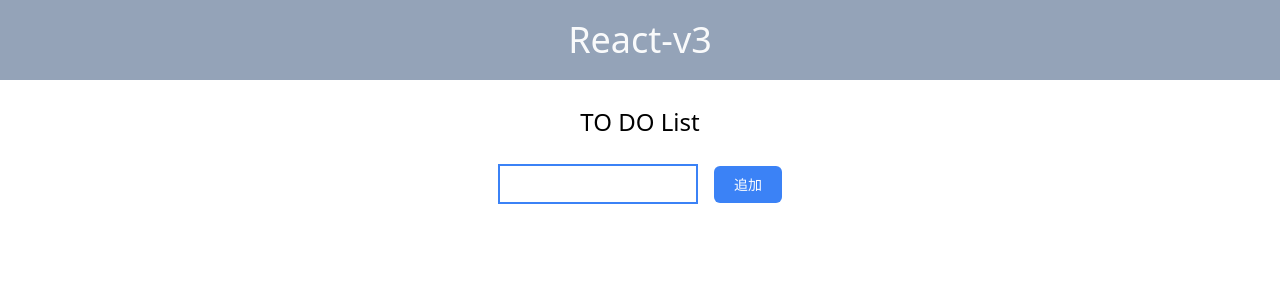
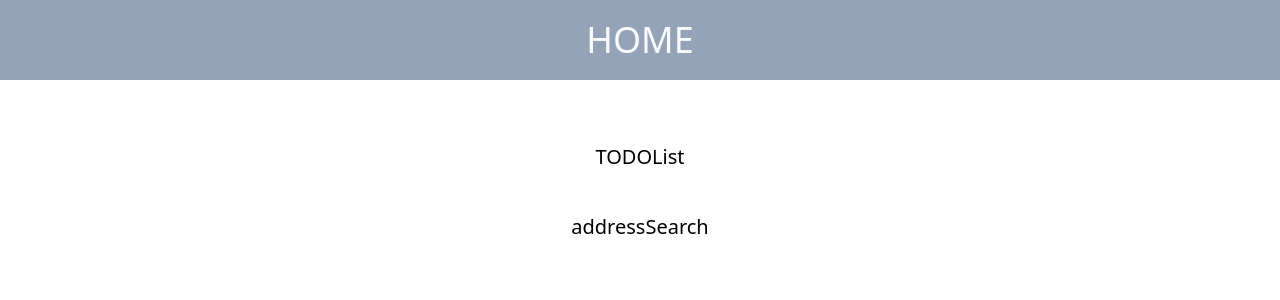
Before and after one commit to pj100-team/react-v3, a React (Create React App) app: page / in a window 1280 px wide. Shown: the top 300 px of the page. Built offline with nearby package versions, Linux system fonts and the light colour scheme.

Commit message:
[extra] routing

```diff
--- a/package.json
+++ b/package.json
@@ -13,6 +13,7 @@
     "react": "^18.2.0",
     "react-dom": "^18.2.0",
     "react-hook-form": "^7.88.0",
+    "react-router-dom": "^6.30.6",
     "react-scripts": "5.0.1",
     "typescript": "^4.9.5",
     "web-vitals": "^2.1.4"
--- a/src/App.tsx
+++ b/src/App.tsx
@@ -1,22 +1,35 @@
 import "./App.css";
-// import Practice1 from "./templates/Practice1";
-// import Practice2 from "./templates/Practice2";
-// import Practice3 from "./templates/Practice3";
-// import Practice4 from "./templates/Practice4";
+import { BrowserRouter, Outlet, Route, Routes, useLocation, } from "react-router-dom";
+import Home from "./templates/Home";
+import Practice4 from "./templates/Practice4";
 import Practice5 from "./templates/Practice5";
+
+const Layout = () => {
+	const { pathname } = useLocation();
+	// Home のときだけヘッダー文言を HOME にする
+	const headerTitle = pathname === "/" ? "HOME" : "React-v3";
+
+	return (
+		<>
+			<header className="bg-[#94A3B8] text-center p-[20px] text-4xl text-[#F9FAFB]">
+				{headerTitle}
+			</header>
+			<Outlet />
+		</>
+	);
+};
 
 function App() {
 	return (
-		<>
-			<header className="bg-[#94A3B8] text-center p-[20px] text-4xl text-[#F9FAFB]">
-				React-v3
-			</header>
-			{/* <Practice1 /> */}
-			{/* <Practice2 /> */}
-			{/* <Practice3 /> */}
-			{/* <Practice4 /> */}
-			<Practice5 />
-		</>
+		<BrowserRouter>
+			<Routes>
+				<Route element={<Layout />}>
+					<Route path="/" element={<Home />} />
+					<Route path="/practice5" element={<Practice5 />} />
+					<Route path="/practice4" element={<Practice4 />} />
+				</Route>
+			</Routes>
+		</BrowserRouter>
 	);
 }
 
--- /dev/null
+++ b/src/templates/Home.tsx
@@ -0,0 +1,35 @@
+import { CSSProperties } from "react";
+import { Link } from "react-router-dom";
+
+const linkStyle: CSSProperties = {
+	display: "block",
+	width: "200px",
+	padding: "12px 0",
+	textAlign: "center",
+	fontSize: "20px",
+};
+
+const Home = () => {
+	return (
+		<>
+			<nav
+				style={{
+					display: "flex",
+					flexDirection: "column",
+					alignItems: "center",
+					gap: "16px",
+					marginTop: "50px",
+				}}
+			>
+				<Link to="/practice5" style={linkStyle}>
+					TODOList
+				</Link>
+				<Link to="/practice4" style={linkStyle}>
+					addressSearch
+				</Link>
+			</nav>
+		</>
+	);
+};
+
+export default Home;
```
Also changed, not shown: 1 other file (tests, documents, lock files or other folders).
